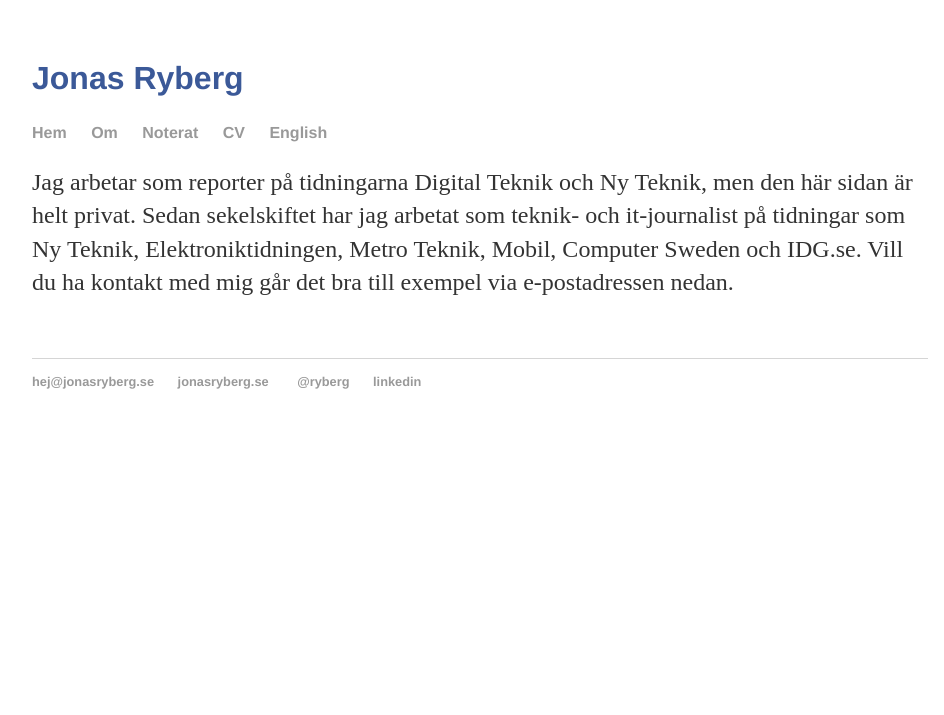
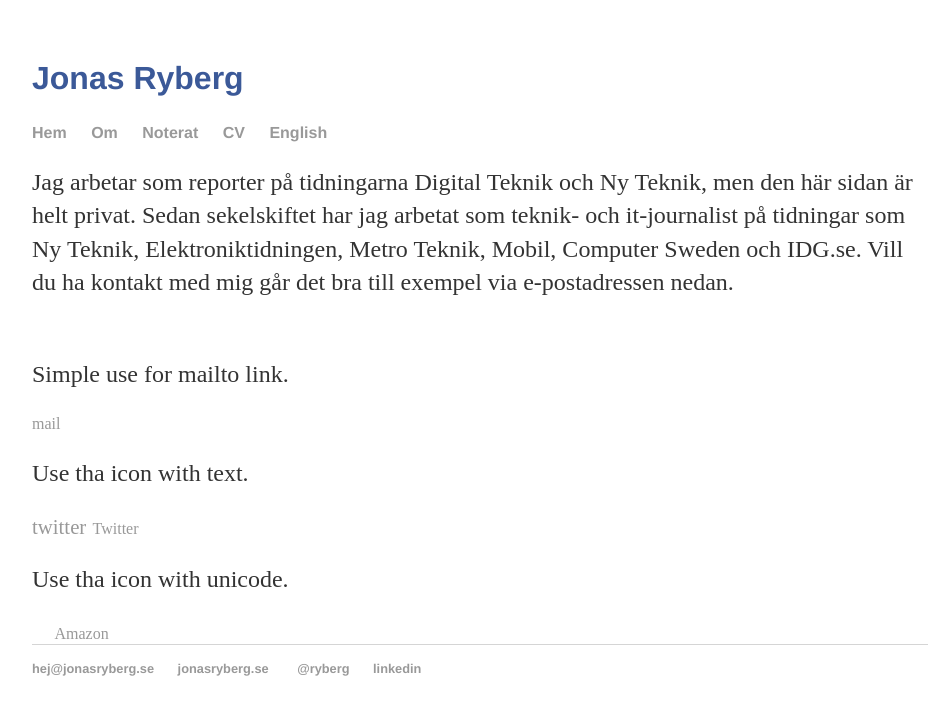
Before and after one commit to jonasryberg/test, a Jekyll site: the page index.html, which Jekyll copies as it is, in a window 1280 px wide. Shown: the top 715 px of the page, without its empty margins (160-1104 px from the left). Built offline with Jekyll 4.4.1, drawn with Linux system fonts in a browser that asks for light colours; some web fonts are replaced.

Commit message:
Update index.html

```diff
--- a/index.html
+++ b/index.html
@@ -23,6 +23,17 @@
 
 <P>Jag arbetar som reporter på tidningarna Digital Teknik och Ny Teknik, men den här sidan är helt privat. Sedan sekelskiftet har jag arbetat som teknik- och it-journalist på tidningar som Ny Teknik, Elektroniktidningen, Metro Teknik, Mobil, Computer Sweden och IDG.se.  Vill du ha kontakt med mig går det bra till exempel via e-postadressen nedan. <br><br>
   </P>
+
+  <p>Simple use for mailto link.</p>
+<a href="mailto:mail@example.com" class="lsf">mail</a>
+
+<p>Use tha icon with text.</p>
+<a href="http://twitter.com/" class="lsf-icon" title="twitter">Twitter</a>
+
+<p>Use tha icon with unicode.</p>
+<a href="http://amazon.com/" class="lsf-icon amazon">Amazon</a>
+
+
   		<div><!-- /.blurb -->
 		</div><!-- /.container -->
 		<footer>
```
